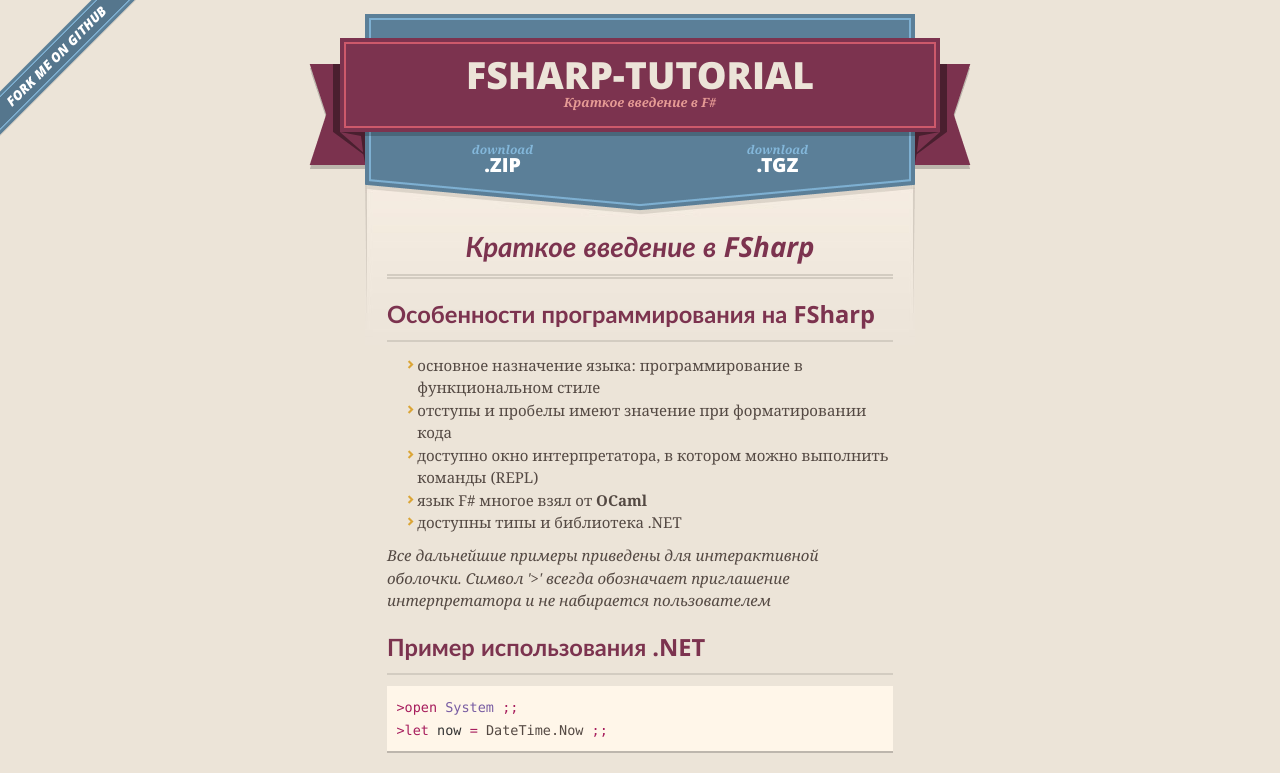
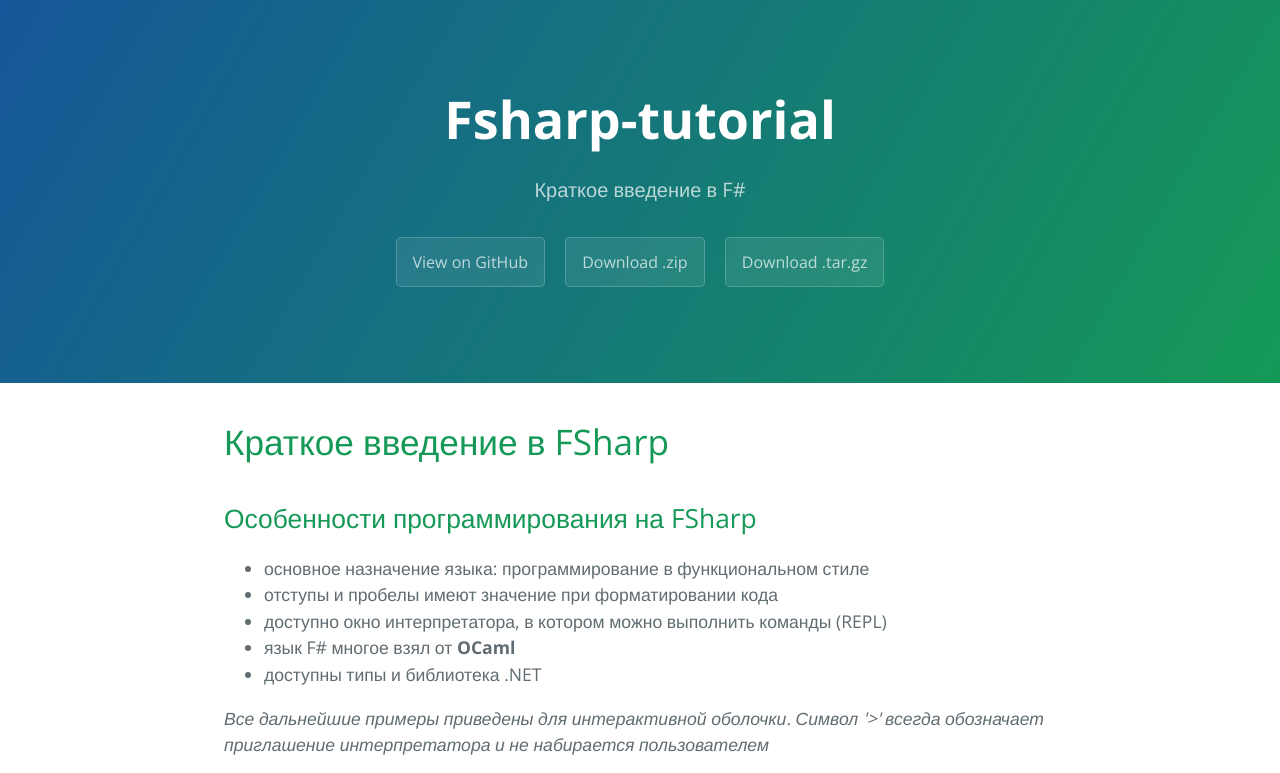
Before and after one commit to ashtanyuk/FSharp-tutorial, a plain HTML site: page index.html in a window 1280 px wide. Shown: the top 773 px of the page. Drawn offline with nearby package versions, Linux system fonts and the light colour scheme.

Commit message:
Create master branch via GitHub

```diff
--- a/index.html
+++ b/index.html
@@ -1,52 +1,25 @@
 <!DOCTYPE html>
-<html>
+<html lang="en-us">
   <head>
-    <meta charset='utf-8'>
-    <meta http-equiv="X-UA-Compatible" content="chrome=1">
-    <meta name="viewport" content="width=640">
+    <meta charset="UTF-8">
+    <title>Fsharp-tutorial by ashtanyuk</title>
+    <meta name="viewport" content="width=device-width, initial-scale=1">
+    <link rel="stylesheet" type="text/css" href="stylesheets/normalize.css" media="screen">
+    <link href='https://fonts.googleapis.com/css?family=Open+Sans:400,700' rel='stylesheet' type='text/css'>
+    <link rel="stylesheet" type="text/css" href="stylesheets/stylesheet.css" media="screen">
+    <link rel="stylesheet" type="text/css" href="stylesheets/github-light.css" media="screen">
+  </head>
+  <body>
+    <section class="page-header">
+      <h1 class="project-name">Fsharp-tutorial</h1>
+      <h2 class="project-tagline">Краткое введение в F#</h2>
+      <a href="https://github.com/ashtanyuk/FSharp-tutorial" class="btn">View on GitHub</a>
+      <a href="https://github.com/ashtanyuk/FSharp-tutorial/zipball/master" class="btn">Download .zip</a>
+      <a href="https://github.com/ashtanyuk/FSharp-tutorial/tarball/master" class="btn">Download .tar.gz</a>
+    </section>
 
-    <link rel="stylesheet" href="stylesheets/core.css" media="screen">
-    <link rel="stylesheet" href="stylesheets/mobile.css" media="handheld, only screen and (max-device-width:640px)">
-    <link rel="stylesheet" href="stylesheets/github-light.css">
-
-    <script type="text/javascript" src="javascripts/modernizr.js"></script>
-    <script type="text/javascript" src="https://ajax.googleapis.com/ajax/libs/jquery/1.7.1/jquery.min.js"></script>
-    <script type="text/javascript" src="javascripts/headsmart.min.js"></script>
-    <script type="text/javascript">
-      $(document).ready(function () {
-        $('#main_content').headsmart()
-      })
-    </script>
-    <title>Fsharp-tutorial by ashtanyuk</title>
-  </head>
-
-  <body>
-    <a id="forkme_banner" href="https://github.com/ashtanyuk/FSharp-tutorial">View on GitHub</a>
-    <div class="shell">
-
-      <header>
-        <span class="ribbon-outer">
-          <span class="ribbon-inner">
-            <h1>Fsharp-tutorial</h1>
-            <h2>Краткое введение в F#</h2>
-          </span>
-          <span class="left-tail"></span>
-          <span class="right-tail"></span>
-        </span>
-      </header>
-
-      <section id="downloads">
-        <span class="inner">
-          <a href="https://github.com/ashtanyuk/FSharp-tutorial/zipball/master" class="zip"><em>download</em> .ZIP</a><a href="https://github.com/ashtanyuk/FSharp-tutorial/tarball/master" class="tgz"><em>download</em> .TGZ</a>
-        </span>
-      </section>
-
-
-      <span class="banner-fix"></span>
-
-
-      <section id="main_content">
-        <h1>
+    <section class="main-content">
+      <h1>
 <a id="Краткое-введение-в-fsharp" class="anchor" href="#%D0%9A%D1%80%D0%B0%D1%82%D0%BA%D0%BE%D0%B5-%D0%B2%D0%B2%D0%B5%D0%B4%D0%B5%D0%BD%D0%B8%D0%B5-%D0%B2-fsharp" aria-hidden="true"><span aria-hidden="true" class="octicon octicon-link"></span></a>Краткое введение в FSharp</h1>
 
 <h2>
@@ -189,21 +162,14 @@ vat it <span class="pl-k">:</span> int <span class="pl-k">=</span> <span class="
 <span class="pl-k">val</span> <span class="pl-smi">prn</span> : <span class="pl-v">'a</span> -&gt; <span class="pl-v">'a</span></pre></div>
 
 <p>В качестве обобщенного типа может использоваться любой тип. </p>
-      </section>
 
-      <footer>
-        <span class="ribbon-outer">
-          <span class="ribbon-inner">
-            <p>this project by <a href="https://github.com/ashtanyuk">ashtanyuk</a> can be found on <a href="https://github.com/ashtanyuk/FSharp-tutorial">GitHub</a></p>
-          </span>
-          <span class="left-tail"></span>
-          <span class="right-tail"></span>
-        </span>
-        <p>Generated with <a href="https://pages.github.com">GitHub Pages</a> using Merlot</p>
-        <span class="octocat"></span>
+      <footer class="site-footer">
+        <span class="site-footer-owner"><a href="https://github.com/ashtanyuk/FSharp-tutorial">Fsharp-tutorial</a> is maintained by <a href="https://github.com/ashtanyuk">ashtanyuk</a>.</span>
+
+        <span class="site-footer-credits">This page was generated by <a href="https://pages.github.com">GitHub Pages</a> using the <a href="https://github.com/jasonlong/cayman-theme">Cayman theme</a> by <a href="https://twitter.com/jasonlong">Jason Long</a>.</span>
       </footer>
 
-    </div>
+    </section>
 
 
   </body>
```
